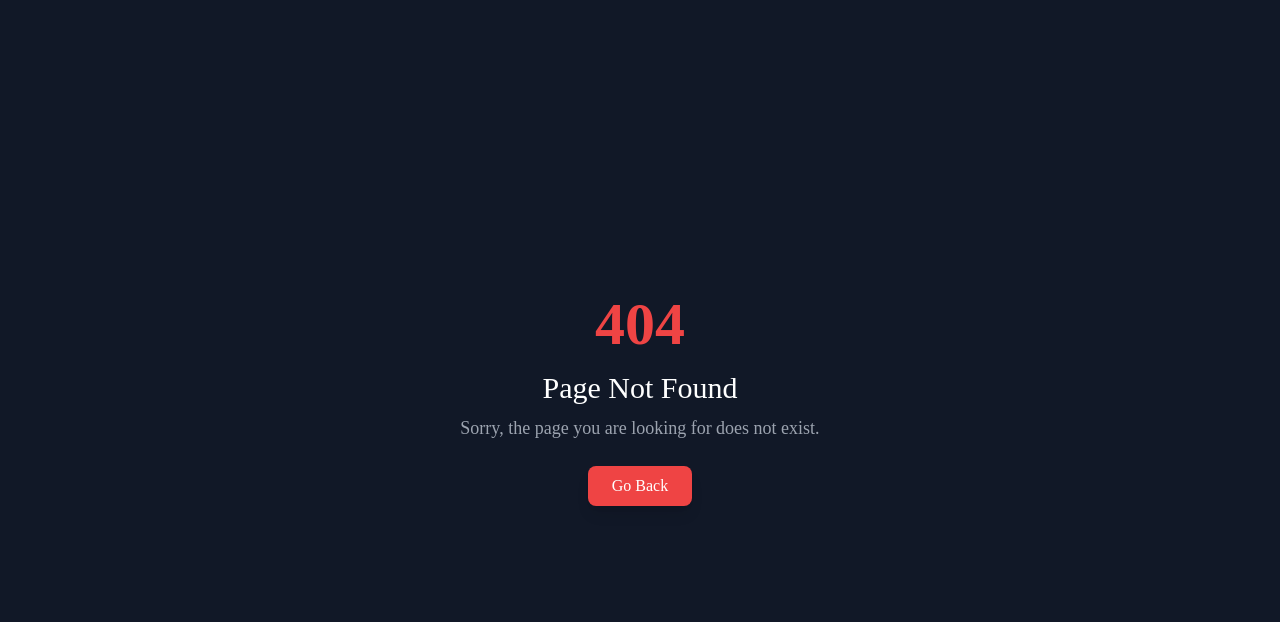
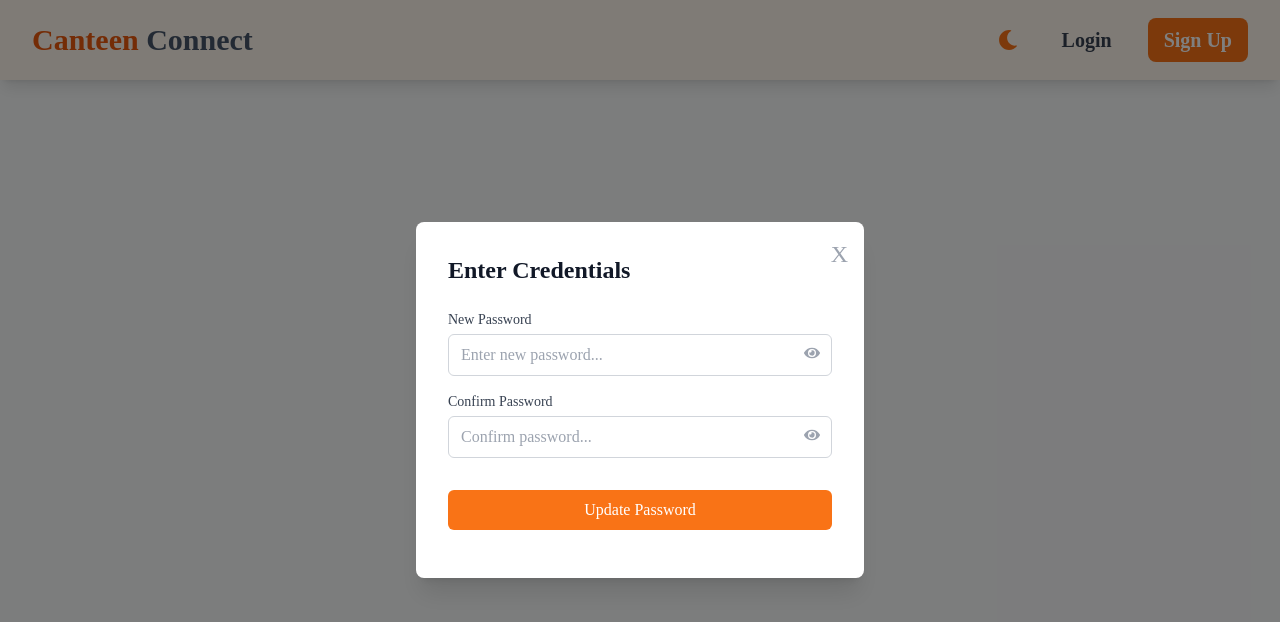
Before and after one commit to CANTEEN-CONNECT-MNNIT/CANTEEN-CONNECT, a React (Vite) app in the folder Client/: page /resetpassword/1 in a window 1280 px wide. Before the commit this address had no page. Shown: the top 622 px of the page. Built offline with nearby package versions, Linux system fonts and the light colour scheme; a web font is replaced by a local one.

Commit message:
forgot-password fixed

```diff
--- a/Client/src/App.jsx
+++ b/Client/src/App.jsx
@@ -19,6 +19,7 @@ import MerchantProfile from './Components/SideBar/MerchantProfile.jsx';
 import Payment from './Components/Payment/Payment.jsx';
 import { toast, Toaster } from 'react-hot-toast';
 import { clearError, clearSuccess } from './Redux/Slices/UserSlice.jsx';
+import ForgotPass from './Pages/ForgotPass.jsx';
 
 const App = () => {
   const dispatch = useDispatch();
@@ -86,6 +87,14 @@ const App = () => {
             }
           />
           <Route
+            path='/resetpassword/:token?'
+            element={
+              <Auth authentication={false}>
+                <ForgotPass />
+              </Auth>
+            }
+          />
+          <Route
             path='/dashboard'
             element={
               <Auth authentication={true}>
--- a/Client/src/Components/Home/ForgotPass.jsx
+++ b/Client/src/Components/Home/ForgotPass.jsx
@@ -1,34 +1,45 @@
 import React, { useState } from 'react';
 import { useForm } from 'react-hook-form';
 import { FaEye, FaEyeSlash } from 'react-icons/fa';
-import { useSelector} from 'react-redux';
+import { useDispatch, useSelector} from 'react-redux';
+import { useNavigate, useParams } from 'react-router-dom';
+import { loginSuccess, setError, setSuccess } from '../../Redux/Slices/UserSlice';
+import authService from '../../ApiService/authApiService';
 
-export default function ForgotPassword({ onClose }) {
-  const darkMode=useSelector((state)=> state.theme.isDarkMode)
-  const [error, setError] = useState("");
-  const [emailfind, setEmailFind] = useState(false);
+export default function ForgotPassword() {
+  const darkMode=useSelector((state)=> state.theme.isDarkMode);
+  const navigate=useNavigate();
+  const dispatch=useDispatch();
+  const { token }=useParams();
+  const [isloading, setIsloading] = useState(false);
   const [showPassword, setShowPassword] = useState(false);
+  const [showConfirmPassword, setShowConfirmPassword] = useState(false);
   const { register, handleSubmit, getValues, watch, formState: { errors } } = useForm({
     defaultValues: {
       email: "",
       password: "",
       confirmpassword: "",
-      otp: "",
+      resetToken: token || "",
     }
   });
+
 
   const dataSubmit = async (data) => {
     console.log(data);
     // Your reset password logic here
-  }
-
-  const getOtp = async () => {
-    const email = getValues('email');
-    if (email.length) {
-      // Your OTP fetching logic here (send request to API for OTP)
-      setEmailFind(true);
-    } else {
-      setError('Please enter a valid email.');
+    try {
+      setIsloading(true);
+      const res=token ? await authService.userResetPassword(data): await authService.userForgotPassword(data);
+      if(res){
+        dispatch(setSuccess(token?"Reset Password Successfully!":"Check your email please!"));
+        if(token) dispatch(loginSuccess(res));
+      }
+      else dispatch(setError('Try again later...'));
+      setIsloading(false);
+    } catch (error) {
+      console.error(error);
+      dispatch(setError(error?.response?.data?.message));
+      setIsloading(false);
     }
   }
 
@@ -38,25 +49,27 @@ export default function ForgotPassword({ onClose }) {
       <div className="flex min-h-screen items-center justify-center px-4">
         <div
           className="fixed inset-0 bg-black bg-opacity-50 transition-opacity duration-300"
-          onClick={onClose}
+          onClick={()=>navigate('/')}
         />
 
         <div
           className={`relative w-full max-w-md rounded-lg ${darkMode ? 'bg-gray-800' : 'bg-white'} p-8 shadow-xl transform transition-all duration-300 ease-out`}
         >
           <button
-            onClick={onClose}
+            onClick={()=>navigate('/')}
             className="text-2xl absolute right-4 top-4 text-gray-400 hover:text-red-500"
           >
             X
           </button>
 
           <h2 className={`text-2xl font-bold mb-6 ${darkMode ? 'text-white' : 'text-gray-900'}`}>
-            Reset Password
+            {token?"Enter Credentials":"Reset Password"}
           </h2>
 
           <form onSubmit={handleSubmit(dataSubmit)} className="space-y-4">
-            <div>
+            {!token
+            ?
+            (<div>
               <label
                 htmlFor="email"
                 className={`block text-sm font-medium ${darkMode ? 'text-gray-200' : 'text-gray-700'}`}
@@ -68,7 +81,7 @@ export default function ForgotPassword({ onClose }) {
                 id="email"
                 placeholder="Enter your email..."
                 {...register("email", {
-                  required: "Email is required!",
+                  required:  !token && "Email is required!",
                   pattern: {
                     value: /^[a-zA-Z0-9._%+-]+@[a-zA-Z0-9.-]+\.[a-zA-Z]{2,}$/,
                     message: "Invalid email address",
@@ -76,20 +89,10 @@ export default function ForgotPassword({ onClose }) {
                 })}
                 className={`w-full mt-1 px-3 py-2 border rounded-md ${darkMode ? 'bg-gray-700 text-white' : 'bg-white text-gray-900'} border-gray-300 focus:ring-orange-400 focus:border-orange-400`}
               />
-              {errors.email && <p className="text-red-500 text-sm">{errors.email.message}</p>}
-            </div>
-
-            <div className="flex justify-center items-center">
-              <button
-                onClick={getOtp}
-                type="button"
-                className={`w-full my-4 ${darkMode ? 'bg-gray-950 text-white' : 'bg-orange-500 text-white'} py-2 rounded-md text-md hover:bg-orange-700`}
-              >
-                Send OTP
-              </button>
-            </div>
-
-            {emailfind && (
+              {errors.email && <p className="text-red-500 text-center text-sm mt-2">{errors.email.message}</p>}
+            </div>)
+            :
+            (
               <div className="space-y-4">
                 <div>
                   <label
@@ -104,7 +107,7 @@ export default function ForgotPassword({ onClose }) {
                       id="password"
                       placeholder="Enter new password..."
                       {...register("password", {
-                        required: "Password is required",
+                        required: token && "Password is required",
                         pattern: {
                           value: /^(?=.*[a-z])(?=.*[A-Z])(?=.*\d)(?=.*[@$!%*?&])[A-Za-z\d@$!%*?&]{8,}$/,
                           message: "Password must be at least 8 characters, with uppercase, lowercase, number, and special character.",
@@ -120,7 +123,7 @@ export default function ForgotPassword({ onClose }) {
                       {showPassword ? <FaEyeSlash /> : <FaEye />}
                     </button>
                   </div>
-                  {errors.password && <p className="text-red-500 text-sm">{errors.password.message}</p>}
+                  {errors.password && <p className="text-red-500 text-sm text-center mt-2">{errors.password.message}</p>}
                 </div>
 
                 <div>
@@ -130,51 +133,39 @@ export default function ForgotPassword({ onClose }) {
                   >
                     Confirm Password
                   </label>
+                  <div className="relative">
                   <input
                     type="password"
                     id="confirmpassword"
                     placeholder="Confirm password..."
                     {...register("confirmpassword", {
-                      required: "Confirm Password is required",
+                      required:token && "Confirm Password is required",
                       validate: (value) => value === watch("password") || "Passwords do not match",
                     })}
                     className={`w-full mt-1 px-3 py-2 border rounded-md ${darkMode ? 'bg-gray-700 text-white' : 'bg-white text-gray-900'} border-gray-300 focus:ring-orange-400 focus:border-orange-400`}
                   />
-                  {errors.confirmpassword && <p className="text-red-500 text-sm">{errors.confirmpassword.message}</p>}
+                  <button
+                      type="button"
+                      onClick={() => setShowConfirmPassword(!showConfirmPassword)}
+                      className="absolute right-3 top-1/2 -translate-y-1/2 text-gray-400"
+                    >
+                      {showConfirmPassword ? <FaEyeSlash /> : <FaEye />}
+                    </button>
+                  </div>
+                  {errors.confirmpassword && <p className="text-red-500 text-sm text-center mt-2">{errors.confirmpassword.message}</p>}
                 </div>
-
-                <div>
-                  <label
-                    htmlFor="otp"
-                    className={`block text-sm font-medium ${darkMode ? 'text-gray-200' : 'text-gray-700'}`}
-                  >
-                    OTP
-                  </label>
-                  <input
-                    type="text"
-                    id="otp"
-                    placeholder="Enter OTP..."
-                    {...register("otp", {
-                      required: "OTP is required!",
-                    })}
-                    className={`w-full mt-1 px-3 py-2 border rounded-md ${darkMode ? 'bg-gray-700 text-white' : 'bg-white text-gray-900'} border-gray-300 focus:ring-orange-400 focus:border-orange-400`}
-                  />
-                  {errors.otp && <p className="text-red-500 text-sm">{errors.otp.message}</p>}
-                </div>
+              </div>
+            )
+}
 
                 <div className="flex justify-center items-center">
                   <button
                     type="submit"
-                    className={`w-full my-4 ${darkMode ? 'bg-gray-950 text-white' : 'bg-orange-500 text-white'} py-2 rounded-md text-md hover:bg-orange-700`}
+                    className={`w-full my-4  text-white ${isloading? 'bg-green-500': darkMode ? 'bg-gray-950 ' : 'bg-orange-500'} py-2 rounded-md text-md hover:bg-orange-700`}
                   >
-                    Reset Password
+                    {isloading?"Loading...":token? "Update Password": "Reset Password"}
                   </button>
                 </div>
-              </div>
-            )}
-
-            {error && <p className="text-red-500 text-center">{error}</p>}
-
           </form>
         </div>
       </div>
--- a/Client/src/Components/Home/LoginBox.jsx
+++ b/Client/src/Components/Home/LoginBox.jsx
@@ -23,7 +23,6 @@ export default function LoginBox({
   setSuccess,
   setShowLoginModal,
   setShowSignUpModal,
-  onforgetPass,
   onClose,
 }) {
   const darkMode = useSelector((state) => state.theme.isDarkMode);
@@ -201,7 +200,8 @@ export default function LoginBox({
 
             {/* Forgot Password Link */}
             <button
-              onClick={onforgetPass}
+              type='button'
+              onClick={()=>navigate('/resetpassword')}
               className={`w-full text-slate-300 hover:text-orange-400 item-center text-sm ${
                 darkMode ? 'text-gray-300' : 'text-gray-600'
               }`}
--- a/Client/src/Pages/ForgotPass.jsx
+++ b/Client/src/Pages/ForgotPass.jsx
@@ -1,97 +1,98 @@
 import React, { useState } from 'react'
-import { useForm } from 'react-hook-form';
-import Input from '../Components/Input';
 import Loading from '../Components/Loading';
+import { useSelector } from 'react-redux';
+import ForgotPassword from '../Components/Home/ForgotPass';
+import { FaBars, FaMoon, FaSun, FaTimes } from 'react-icons/fa';
 
 
 function ForgotPass() {
-    const [loading, setLoading] = useState(false);
-    const [error, setError] = useState("");
-    const [emailfind, setEmailFind] = useState(false);
-    const [success, setSuccess] = useState("");
-    const { register, handleSubmit, getValues, setValue, formState: { errors }, } = useForm({
-        defaultValues: {
-            email: "",
-            password: "",
-            confirmpassword: "",
-            otp: "",
-        }
-    })
-    const dataSubmit = async (data) => {
-        console.log(data);
-    }
-    const getOtp = async () => {
-        // call to get otp-> getValues('email');
-        if (true && getValues('email').length) setEmailFind(true);
-        else setEmailFind(false);
-    }
-    if (loading) {
-        return <Loading />
-    }
+
+  const darkMode = useSelector((state) => state.theme.isDarkMode);
+  const [mobileMenuOpen, setMobileMenuOpen] = useState(false);
     return (
-        <>
-            <div className='min-h-screen mx-auto py-32 flex justify-center items-center'>
-                <div className='border bg-slate-50 dark:bg-gray-900 border-blue-400 dark:border-slate-500  rounded-lg '>
-                    <form onSubmit={handleSubmit(dataSubmit)} className='pt-6 pb-2 px-4 flex flex-col justify-center items-center'>
-                        <h1 className='dark:text-gray-300 text-darken text-xl font-bold text-center text-gray-900'>Reset-Password</h1>
-                        <div className='flex flex-col pt-6'>
-                            <div>
-                                <Input label={"Email"} placeholder={"Enter your email..."} {...register("email", {
-                                    required: "Email is required!",
-                                    pattern: {
-                                        value: /^[a-zA-Z0-9._%+-]+@[a-zA-Z0-9.-]+\.[a-zA-Z]{2,}$/,
-                                        message: "Invalid email address",
-                                    },
-                                })} />
-                                {errors && errors?.email && errors.email?.message.length > 0 && <p className='text-red-600 text-center mb-2 text-md'>{errors.email.message}</p>}
+        <div
+            className={`min-h-screen ${darkMode ? 'dark bg-gray-900' : 'bg-gray-50'}`}
+        >
+                    <nav className='fixed top-0 w-full z-50 bg-orange-50 dark:bg-gray-800 shadow-lg'>
+                        <div className='max-w-7xl mx-auto px-4 sm:px-6 lg:px-8'>
+                            <div className='flex justify-between h-20'>
+                                <div className='left-0 flex-shrink-0 flex items-center'>
+                                    <h1 className='text-3xl font-bold text-orange-600 dark:text-orange-400'>
+                                        Canteen{' '}
+                                        <span className='text-slate-600 dark:text-white font-bold'>
+                                            Connect
+                                        </span>
+                                    </h1>
+                                </div>
+
+                                <div className='hidden md:flex items-center space-x-5'>
+                                    <button
+                                        className='p-2 rounded-lg hover:bg-gray-100 dark:hover:bg-gray-700'
+                                    >
+                                        {darkMode ? (
+                                            <FaSun className='h-7 w-7 text-orange-500' />
+                                        ) : (
+                                            <FaMoon className='h-5 w-5 text-orange-500' />
+                                        )}
+                                    </button>
+                                    <button
+                                        className='px-4 py-2 text-xl font-semibold text-gray-700 dark:text-gray-200 hover:bg-gray-100 dark:hover:bg-gray-700 rounded-lg transition-colors'
+                                    >
+                                        Login
+                                    </button>
+                                    <button
+                                        className='px-4 py-2 text-xl font-semibold text-white bg-orange-500 hover:bg-orange-600 rounded-lg'
+                                    >
+                                        Sign Up
+                                    </button>
+                                </div>
+
+                                <div className='md:hidden flex items-center'>
+                                    <button
+                                        onClick={() => setMobileMenuOpen(!mobileMenuOpen)}
+                                        className='p-2 rounded-md text-gray-400 hover:text-gray-500 hover:bg-gray-100 dark:hover:bg-gray-700 transition-colors'
+                                    >
+                                        {mobileMenuOpen ? (
+                                            <FaTimes className='h-6 w-6' />
+                                        ) : (
+                                            <FaBars className='h-6 w-6' />
+                                        )}
+                                    </button>
+                                </div>
                             </div>
-                            <div className='flex justify-center items-center'>
-                                <button onClick={getOtp} type='button' className="my-4 dark:hover:bg-gray-900 dark:bg-gray-950 bg-blue-500 w-fit hover:bg-blue-700 text-white font-bold
-                                    py-1 px-4 border dark:border-neutral-800 dark:hover:border-black border-blue-700 rounded text-md">
-                                    Send OTP
+                        </div>
+
+                        <div
+                            className={`md:hidden transition-all duration-300 ease-in-out ${mobileMenuOpen ? 'max-h-48 opacity-100' : 'max-h-0 opacity-0'
+                                } overflow-hidden`}
+                        >
+                            <div className='px-2 pt-2 pb-3 space-y-1 sm:px-3'>
+                                <button
+                                    className='w-full text-left px-3 py-2 rounded-md text-base font-medium text-gray-700 dark:text-gray-200 hover:bg-gray-100 dark:hover:bg-gray-700 transition-colors'
+                                >
+                                    {darkMode ? 'Light Mode' : 'Dark Mode'}
+                                </button>
+                                <button
+                                    onClick={() => {
+                                        setMobileMenuOpen(false);
+                                    }}
+                                    className='w-full text-left px-3 py-2 rounded-md text-base font-medium text-gray-700 dark:text-gray-200 hover:bg-gray-100 dark:hover:bg-gray-700 transition-colors'
+                                >
+                                    Login
+                                </button>
+                                <button
+                                    onClick={() => {
+                                        setMobileMenuOpen(false);
+                                    }}
+                                    className='w-full text-left px-3 py-2 rounded-md text-base font-medium text-white bg-orange-500 hover:bg-orange-600 transition-colors'
+                                >
+                                    Sign Up
                                 </button>
                             </div>
-                            {
-                                emailfind && <div>
-                                    <div>
-                                        <Input label={"New Password"} type="password" placeholder={"New password..."} {...register("password", {
-                                            required: "Password is required",
-                                            pattern: {
-                                                value: /^(?=.*[a-z])(?=.*[A-Z])(?=.*\d)(?=.*[@$!%*?&])[A-Za-z\d@$!%*?&]{8,}$/,
-                                                message: "Password must contain at least one uppercase letter, one lowercase letter, one number, one special character, and be at least 8 characters long.",
-                                            },
-                                        })} />
-                                        {errors && errors?.password && errors.password?.message.length > 0 && <p className=' mb-2 text-center text-md text-red-600'>{errors.password.message}</p>}
-                                    </div>
-                                    <div>
-                                        <Input label={"Confirm Password"} type="password" placeholder={"Confirm password..."} {...register("confirmpassword", {
-                                            required: "Confirm Password is required",
-                                            validate: (value) => value === watch("password") || "Passwords do not match"
-                                        })} />
-                                        {errors && errors?.confirmpassword && errors.confirmpassword?.message.length > 0 && <p className=' mb-2 text-center text-md text-red-600'>{errors.confirmpassword.message}</p>}
-                                    </div>
-                                    <div>
-                                        <Input label={"OTP"}  placeholder={"Enter Otp..."} {...register("otp", {
-                                            required: "Otp is must!",
-                                        })} />
-                                        {errors && errors?.otp && errors.otp?.message.length > 0 && <p className=' mb-2 text-center text-md text-red-600'>{errors.otp.message}</p>}
-                                    </div>
-                                    <div className='flex justify-center items-center'>
-                                <button onClick={handleSubmit(dataSubmit)} className="my-4 dark:hover:bg-gray-900 dark:bg-gray-950 bg-blue-500 w-fit hover:bg-blue-700 text-white font-bold
-                                    py-1 px-4 border dark:border-neutral-800 dark:hover:border-black border-blue-700 rounded text-md">
-                                    Reset
-                                </button>
-                            </div>
-                                </div>
-                            }
-                            <div>
-                                {error.length > 0 && <p className='text-red-600 text-center mb-2 text-md'>{error}</p>}
-                            </div>
                         </div>
-                    </form>
-                </div>
-            </div>
-        </>
+                    </nav>
+                        <ForgotPassword />
+        </div>
     )
 }
 
--- a/Client/src/Pages/Home.jsx
+++ b/Client/src/Pages/Home.jsx
@@ -4,7 +4,6 @@ import CanteenInfo from '../Components/Home/CanteenInfo';
 import LoginBox from '../Components/Home/LoginBox';
 import SignUpBox from '../Components/Home/SignUpBox';
 import FoodCarousel from '../Components/Home/FoodCarousel';
-import ForgotPassword from './ForgotPass';
 import { useNavigate } from 'react-router-dom';
 import Loading from '../Components/Home/Loading';
 import Hero from '../Components/Home/Hero';
@@ -20,7 +19,6 @@ function Home() {
   const [showLoginModal, setShowLoginModal] = useState(false);
   const [showSignUpModal, setShowSignUpModal] = useState(false);
   const [mobileMenuOpen, setMobileMenuOpen] = useState(false);
-  const [showForgotPasswordModal, setShowForgotPasswordModal] = useState(false);
   const [success, setSuccess] = useState(false);
   const navigate = useNavigate();
 
@@ -34,6 +32,8 @@ function Home() {
       }, 2000);
     }
   }, [success]);
+
+
 
   return (
     <div
@@ -151,10 +151,6 @@ function Home() {
               setSuccess={setSuccess}
               setShowLoginModal={setShowLoginModal}
               setShowSignUpModal={setShowSignUpModal}
-              onforgetPass={() => {
-                setShowForgotPasswordModal(true);
-                setShowLoginModal(false);
-              }}
               onClose={() => setShowLoginModal(false)}
             />
           )}
@@ -166,9 +162,6 @@ function Home() {
               onClose={() => setShowSignUpModal(false)}
             />
           )}
-          {showForgotPasswordModal && (
-            <ForgotPassword onClose={() => setShowForgotPasswordModal(false)} />
-          )}
         </>
       )}
     </div>
```
